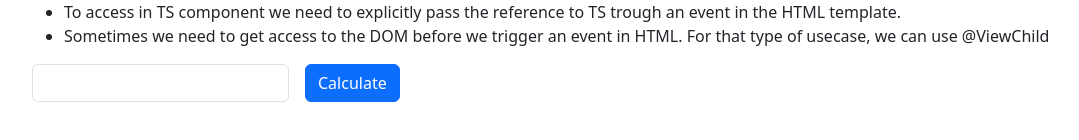
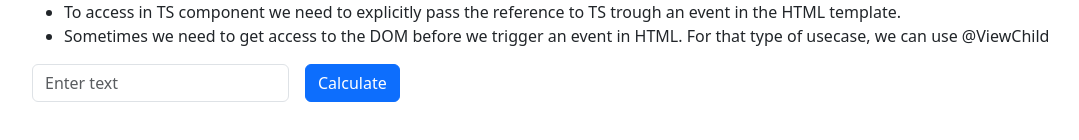
Before and after one commit to nkunic/angular-z2h-example-template-reference-viewchild, an Angular app: page / in a window 1280 px wide. Shown: the part 192-332 px from the top of the page, without its empty margins (50-1129 px from the left). Built offline with nearby package versions, Linux system fonts and the light colour scheme.

Commit message:
2 files modified

```diff
--- a/src/app/app.component.html
+++ b/src/app/app.component.html
@@ -22,11 +22,16 @@
   <form class="row row-cols-lg-auto g-3 align-items-center">
     <div class="col-8">
       <div class="form-group">
-        <input type="text" class="form-control" id="" placeholder="" />
+        <input
+          type="text"
+          class="form-control"
+          placeholder="Enter text"
+          #myInput
+        />
       </div>
     </div>
     <div class="col-4">
-      <button type="button" class="btn btn-primary" (click)="sendInput()">
+      <button type="button" class="btn btn-primary" (click)="sendInput(myInput)">
         Calculate
       </button>
     </div>
--- a/src/app/app.component.ts
+++ b/src/app/app.component.ts
@@ -6,9 +6,7 @@ import { Component } from '@angular/core';
   styleUrls: ['./app.component.scss'],
 })
 export class AppComponent {
-
-  sendInput() {
-
+  sendInput(input) {
+    console.log(input);
   }
-
 }
```
